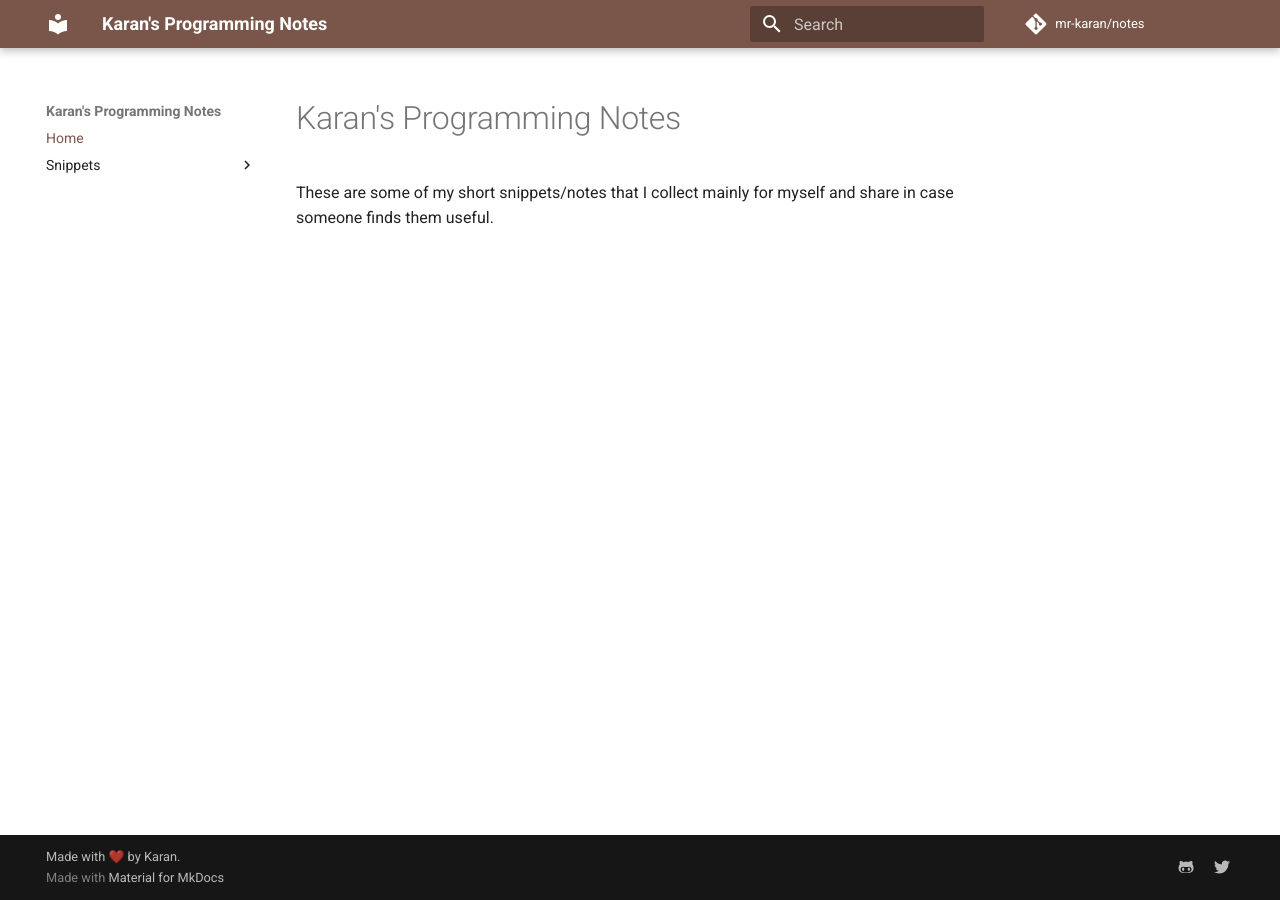
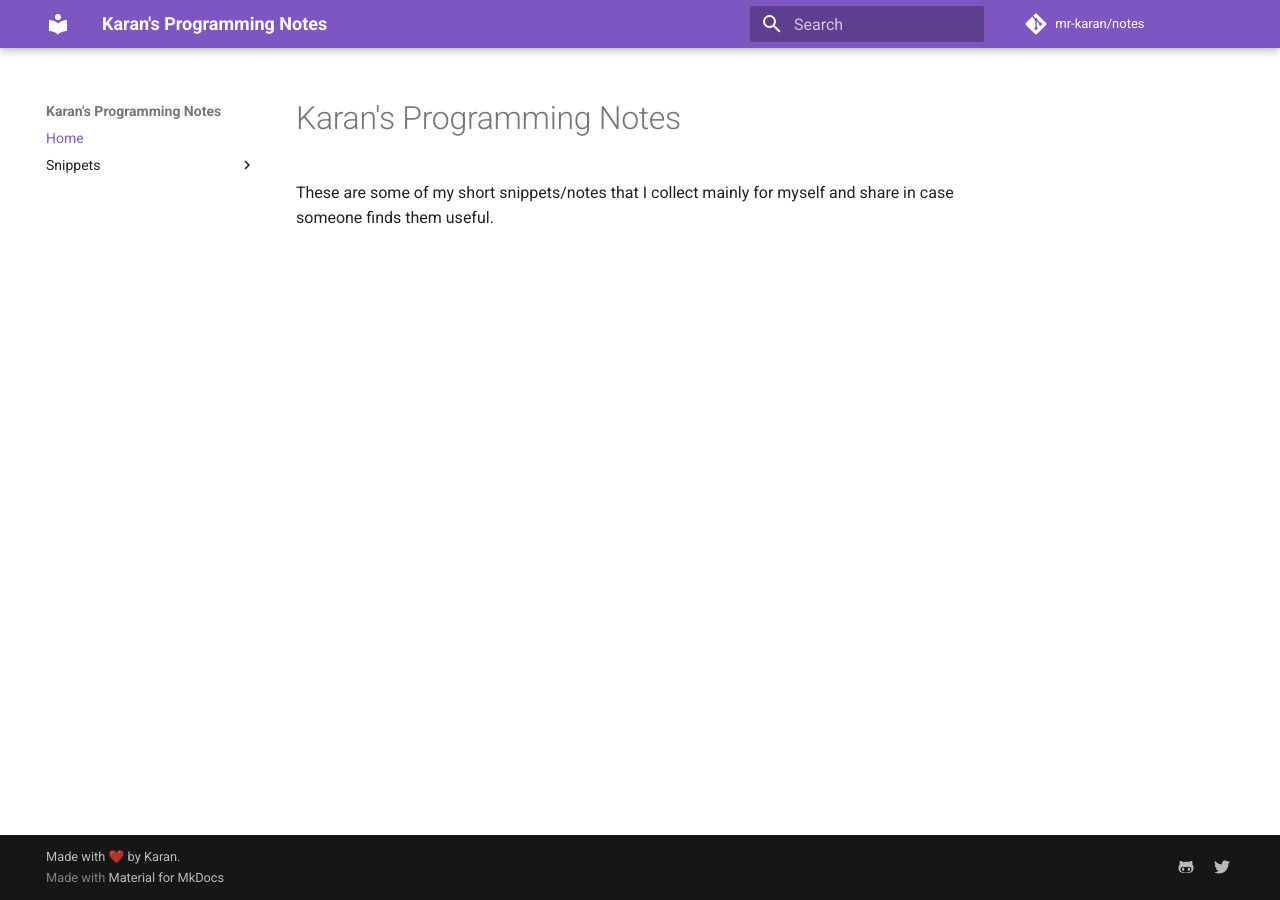
Before and after one commit to mr-karan/notes, an MkDocs documentation site: the page built from docs/index.md, in a window 1280 px wide. Built offline with MkDocs 1.6.1 and Material for MkDocs 9.7.7, drawn with Linux system fonts in a browser that asks for light colours; comment, search, counter and statistics services are not loaded.

Commit message:
chore: change color

```diff
--- a/mkdocs.yml
+++ b/mkdocs.yml
@@ -8,7 +8,7 @@
 theme:
   name: material
   palette:
-    primary: brown
+    primary: deep purple
   language: en
   include_search_page: true
   search_index_only: true
```
